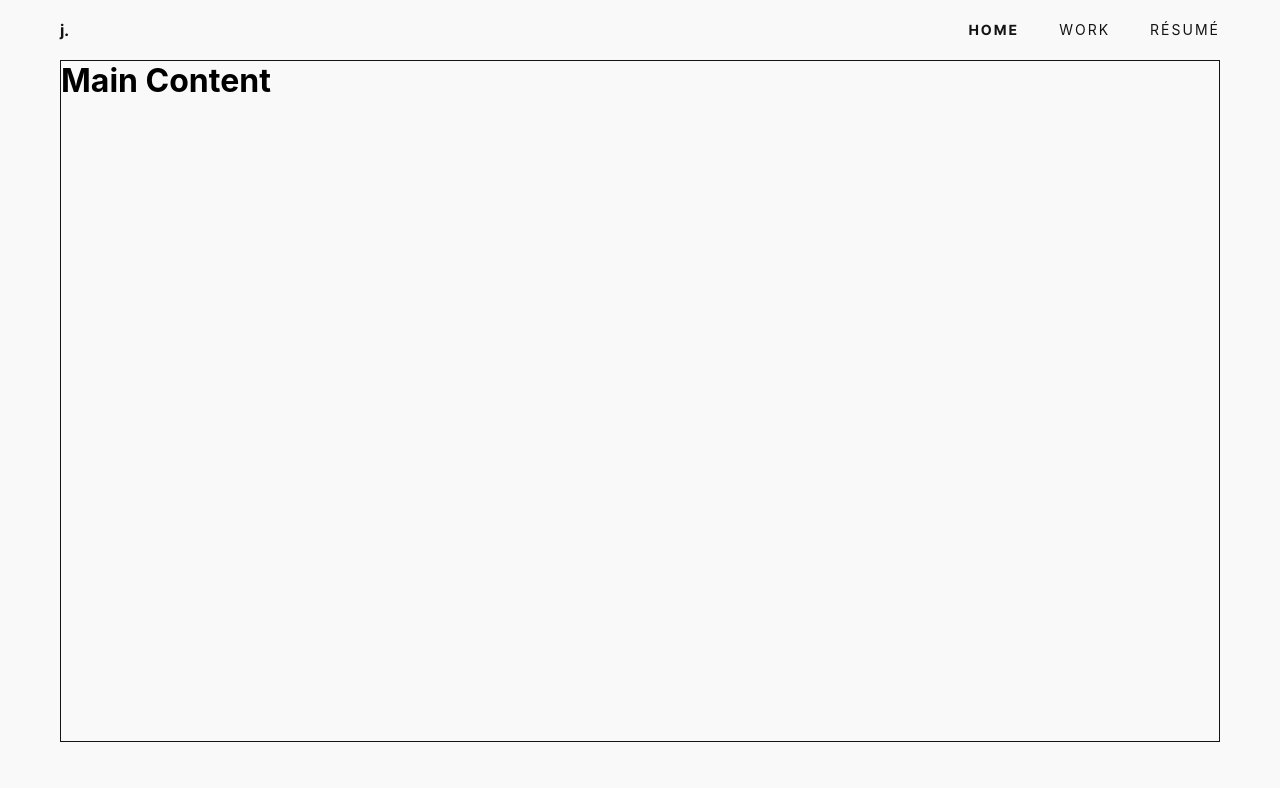
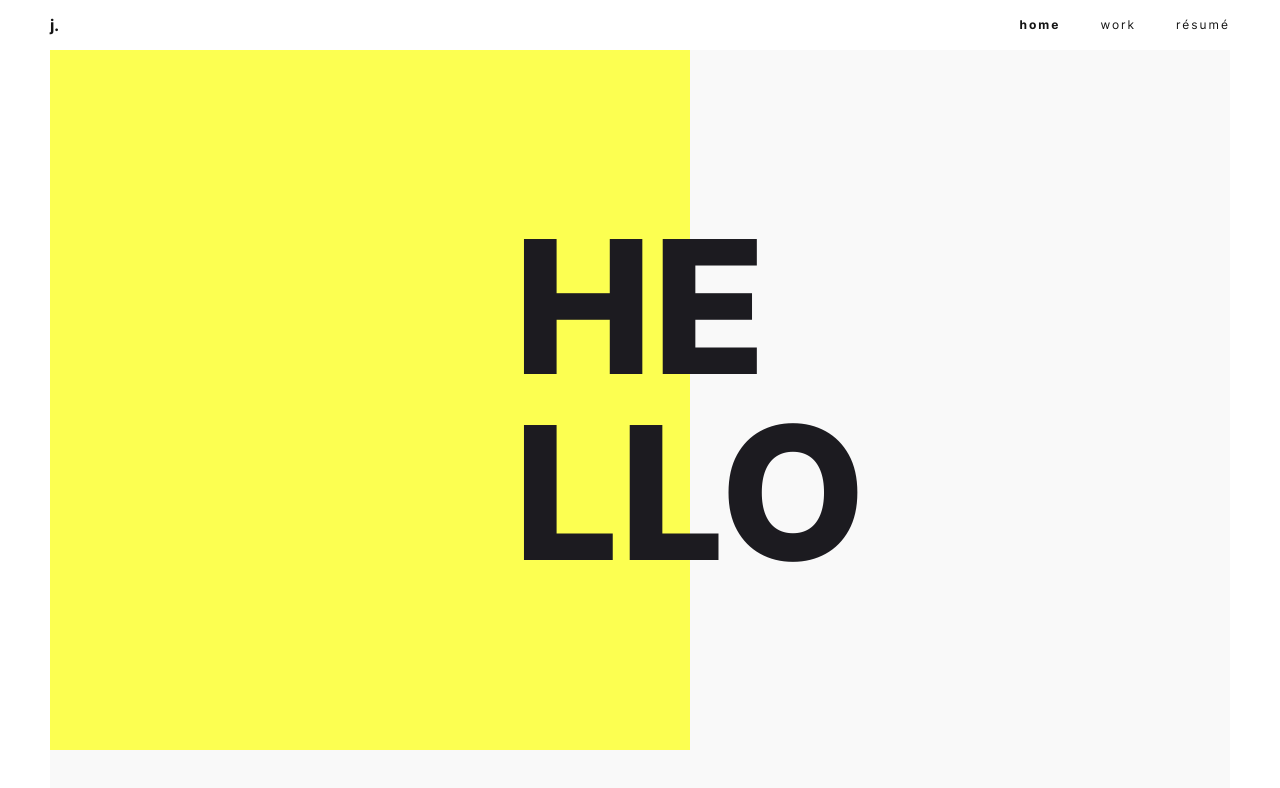
Before and after one commit to jhtkoo0426/jhtkoo0426.github.io, a React (Create React App) app in the folder app/: page / in a window 1280 px wide. Shown: the top 788 px of the page. Built offline with nearby package versions, Linux system fonts and the light colour scheme.

Commit message:
Completed landing animations and styling

```diff
--- a/app/src/css/app.scss
+++ b/app/src/css/app.scss
@@ -2,10 +2,12 @@
 $white: #FFF;
 $grey: #F9F9F9;
 $mid-grey: #f1f1f1;
+$semidark-grey: #49484e;
+$dark-grey: #1C1B20;
 $black: #141414;
-$semidark-grey: #585858;
-$dark-grey: #363636;
 $nav-width: 60px;
+
+$blue: #fcff51; // #53bdf7;
 
 
 *{
@@ -19,15 +21,16 @@ $nav-width: 60px;
 :root {
     // Colour variables
     --white: #{$white};
-    --black: #{$black};
     --grey: #{$grey};
     --mid-grey: #{$mid-grey};
     --semidark-grey: #{$semidark-grey};
     --dark-grey: #{$dark-grey};
+    --black: #{$black};
+
+    --theme: #{$blue};
 
     // Other constants
-    --nav-width: 60px;
-    background-color: var(--grey);
+    --nav-width: 50px;
     overflow-x: hidden;
 }
 
@@ -60,6 +63,11 @@ $nav-width: 60px;
 @font-face {
     font-family: 'InterBold';
     src: url("../fonts/Inter/static/Inter-Bold.ttf");
+}
+
+@font-face {
+    font-family: 'InterExBold';
+    src: url("../fonts/Inter/static/Inter-ExtraBold.ttf");
 }
 
 @font-face {
--- a/app/src/css/home.scss
+++ b/app/src/css/home.scss
@@ -1,3 +1,68 @@
-.intro {
-    height: calc(100vh - var(--nav-width) * 2);
+.home-container {
+    width: 100%;
+    overflow: auto;
+
+    .home-intro {
+        // position: fixed;
+        display: grid;
+        width: 100%;
+        height: calc(100vh - var(--nav-width) * 2);
+
+        .surface {
+            grid-row: 1;
+            grid-column: 1;
+            display: flex;
+            align-items: center;
+            justify-content: center;
+            z-index: 3;
+
+            .title p {
+                text-transform: uppercase;
+                line-height: 100%;
+                font-family: 'InterExBold';
+                font-size: calc(10rem + 2vw);
+                color: var(--dark-grey);
+            }
+        }
+
+        .background {
+            grid-row: 1;
+            grid-column: 1;
+            z-index: 1;
+            display: grid;
+            background-color: var(--theme);
+        }
+
+        .intro {
+            grid-row: 1;
+            grid-column: 1;
+            z-index: 3;
+            width: 100%;
+            display: flex;
+            flex-direction: column;
+            justify-content: center;
+            padding: 0 35% 0 15%;
+
+            .pronounce {
+                display: flex;
+                align-items: center;
+
+                span {
+                    display: block;
+                    width: 20px;
+                    height: 2px;
+                    margin-right: 10px;
+                    background-color: var(--dark-grey);
+                }
+            }
+
+            .title > span {
+                color: var(--semidark-grey) !important;
+            }
+        }
+    }
+
+    .main-content {
+        height: 1200vh;
+    }
 }
--- a/app/src/css/layout.scss
+++ b/app/src/css/layout.scss
@@ -8,7 +8,9 @@
     flex-direction: row;
     align-items: center;
     justify-content: space-between;
+    background-color: var(--white);
     padding: 0 var(--nav-width);
+    z-index: 10;
 
     .home-button {
         a {
@@ -31,10 +33,10 @@
         .topnav-link {
             letter-spacing: 2px;
             text-align: center;
-            text-transform: uppercase;
+            text-transform: lowercase;
             text-decoration: none;
-            font-family: 'Inter';
-            font-size: 14px;
+            font-family: 'InterReg';
+            font-size: 12px;
             color: var(--black);
 
             &.active { font-family: 'InterBold'; }
@@ -48,6 +50,8 @@
     left: 0;
     width: var(--nav-width);
     height: calc(100vh - var(--nav-width));
+    z-index: 10;
+    background-color: var(--white);
 }
 
 .rightnav {
@@ -56,9 +60,12 @@
     right: 0;
     width: var(--nav-width);
     height: calc(100vh - var(--nav-width));
+    z-index: 10;
+    background-color: var(--white);
 }
 
 .app-container {
     margin: var(--nav-width) var(--nav-width) 0 var(--nav-width);
-    border: 1px solid var(--black);
+    background-color: var(--grey);
+    z-index: 1;
 }
--- a/app/src/pages/Home.js
+++ b/app/src/pages/Home.js
@@ -1,12 +1,124 @@
-import React, { useState } from "react";
-import { motion } from "framer-motion";
+import React, { useState, useEffect, useRef } from 'react';
+import { motion, useAnimation } from 'framer-motion';
+
+import Title from "../components/Title";
+
 
 const Home = () => {
-  return (
-    <div className="intro">
-        <h1>Main Content</h1>
-    </div>
-  );
+    // Monitoring scrolling position
+    const [scrollPosition, setScrollPosition] = useState(0);
+    const [scrollDirection, setScrollDirection] = useState(0);   // 1 for down, 0 for up
+
+    // Monitoring the # of mouse wheel scrolls, min = 0.
+    const [scrollCount, setScrollCount] = useState(0);
+
+    // Animating the background based on # of mouse wheel scrolls
+    const bgContainerRef = useRef(null);
+    const bgAnimation = useAnimation();
+
+    const titleContainerRef = useRef(null);
+    const titleAnimation = useAnimation();
+
+    const introContainerRef = useRef(null);
+    const introAnimation = useAnimation();
+
+    const homeIntroContainerRef = useRef(null);
+
+    // Methods
+    const handleScroll = (event) => {
+        const position = window.scrollY;
+        const direction = event.deltaY / 100;
+        setScrollPosition(position);
+
+        // Determine scroll direction and update scroll count
+        if (direction === 1) {      // Scrolling down
+            setScrollDirection(1)
+            setScrollCount((prevCount) => Math.max(prevCount + 1, 0));
+        } else {                     // Scrolling up
+            setScrollDirection(0)
+            setScrollCount((prevCount) => Math.max(prevCount - 1, 0));
+        }
+    };
+
+    const getContainerDimensions = (element) => {
+        const rect = element.getBoundingClientRect();
+        return { width: rect.width, height: rect.height };
+    };
+
+    // Use effects
+    useEffect(() => {
+        window.addEventListener('wheel', handleScroll);
+        return () => {
+            window.removeEventListener('wheel', handleScroll);
+        };
+    }, []);
+
+    useEffect(() => {
+        const homeContainerDimensions = getContainerDimensions(homeIntroContainerRef.current);
+        var animationWithDelay = 0.25;
+        var triggerAnimationMinScrolls = 1;
+
+        const checkTriggerAnimationScrolls = (num_scrolls) => {
+            return scrollCount >= num_scrolls;
+        }
+
+        // Common properties for title animation
+        const commonTitleAnimationProperties = {
+            x: checkTriggerAnimationScrolls(triggerAnimationMinScrolls) ? homeContainerDimensions['width'] * 0.4 : 0,
+            transition: { duration: 1, ease: [0.7, 0.2, 0.2, 0.85] },
+        };
+
+        // Common properties for background animation
+        const commonBgAnimationProperties = {
+            width: checkTriggerAnimationScrolls(triggerAnimationMinScrolls) ? '100%' : '50%',
+            transition: { duration: 0.5, ease: [0.7, 0.2, 0.2, 0.85] },
+        };
+
+        // Common properties for intro animation
+        const commonIntroAnimationProperties = {
+            opacity: checkTriggerAnimationScrolls(triggerAnimationMinScrolls) ? 1 : 0,
+            transition: { duration: 1 },
+        };
+
+        // Adjust properties based on scrollDirection
+        if (scrollDirection === 1) {
+            commonTitleAnimationProperties.transition.delay = 0;
+            commonBgAnimationProperties.transition.delay = 0;
+            commonIntroAnimationProperties.transition.delay = animationWithDelay;
+        } else {
+            commonTitleAnimationProperties.transition.delay = animationWithDelay;
+            commonBgAnimationProperties.transition.delay = animationWithDelay;
+            commonIntroAnimationProperties.transition.delay = 0;
+        }
+
+        // Deploy animations
+        titleAnimation.start(commonTitleAnimationProperties);   // Animate "HELLO" introduction
+        bgAnimation.start(commonBgAnimationProperties);         // Animate theme colour background transition
+        introAnimation.start(commonIntroAnimationProperties);   // Animate self-introduction container
+
+
+    }, [scrollCount, scrollDirection, bgAnimation, titleAnimation, introAnimation]);
+
+    return (
+        <div className='home-container'>
+            <div className='home-intro' ref={homeIntroContainerRef} style={{position: scrollCount < 5 ? 'fixed' : 'relative'}}>
+                <motion.div className='surface' ref={titleContainerRef} animate={titleAnimation}>
+                    <h1 className='title'>
+                        <p>he</p>
+                        <p>llo</p>
+                    </h1>
+                </motion.div>
+                <motion.div className='background' ref={bgContainerRef} animate={bgAnimation }></motion.div>
+                <motion.div className='intro' ref={introContainerRef} animate={introAnimation}>
+                    <p className='pronounce'><span></span>d͡ʒʌs.tɪn</p>
+                    <Title>Justin is a Computer Science graduate architecting the future with a foundation in data, <span>based in the UK</span>.</Title>
+                </motion.div>
+            </div>
+            <div className='main-content'>
+                <h1>Main content</h1>
+            </div>
+        </div>
+    );
 };
 
 export default Home;
--- a/app/src/pages/Layout.js
+++ b/app/src/pages/Layout.js
@@ -1,5 +1,5 @@
 // Layout.js
-import React from "react";
+import React, { useState, useEffect } from 'react';
 import { Outlet, Link, NavLink } from "react-router-dom";
 import { motion } from "framer-motion";
 import "../css/layout.scss";
```
Also changed, not shown: app/src/components/useSideScroll.js (added, +33 -0 lines).
